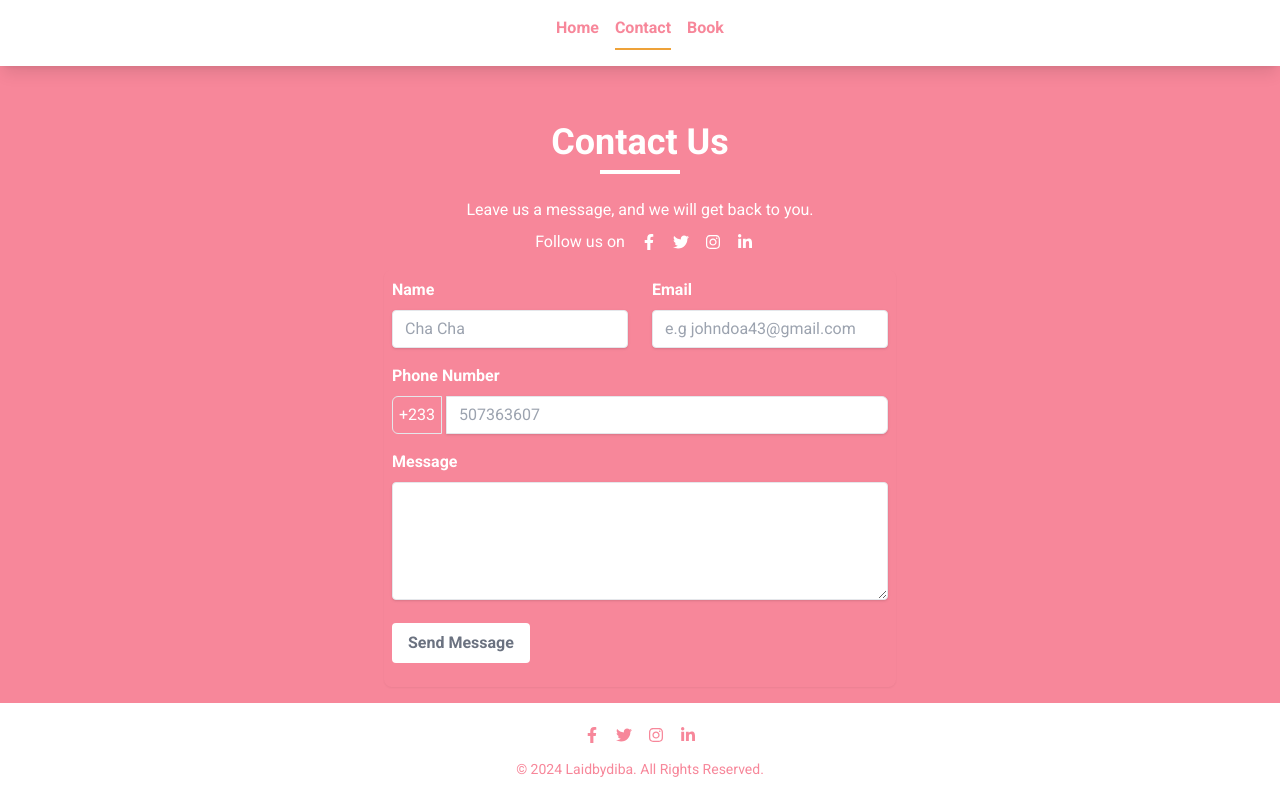
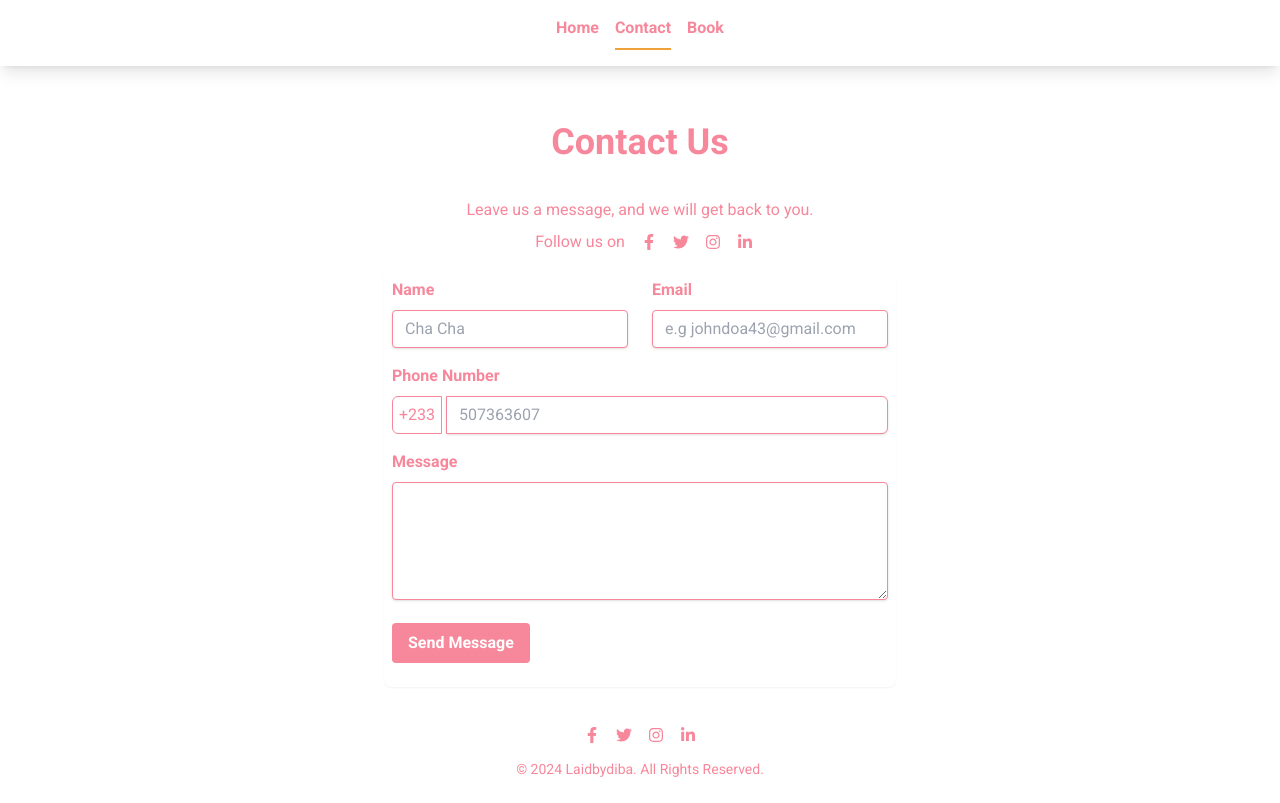
Before and after one commit to Aliko2020/laidbydiba, a React (Vite) app in the folder client/: page /contact in a window 1280 px wide. Built offline with nearby package versions, Linux system fonts and the light colour scheme; a web font is replaced by a local one.

Commit message:
Remove .git-backup and reinitialize repositors

```diff
--- a/client/src/pages/Contact.jsx
+++ b/client/src/pages/Contact.jsx
@@ -20,7 +20,7 @@ const ContactForm = () => {
   };
 
   return (
-    <div className="flex items-center justify-center bg-[#F7879A] text-white">
+    <div className="flex items-center justify-center text-[#F7879A]">
       <div className='max-w-md'>
 
       </div>
@@ -32,16 +32,16 @@ const ContactForm = () => {
         </p>
         <div className="flex justify-center items-center space-x-4 mb-4">
           <span className="ml-2">Follow us on</span>
-          <a href="https://www.instagram.com/laidbydiba?igsh=bXQ3ZXp2cjFsc2w2" target="_blank" rel="noopener noreferrer" className="text-white hover:text-gray-700">
+          <a href="https://www.instagram.com/laidbydiba?igsh=bXQ3ZXp2cjFsc2w2" target="_blank" rel="noopener noreferrer" className="text-[#F7879A]">
             <FaFacebookF />
           </a>
-          <a href="https://www.instagram.com/laidbydiba?igsh=bXQ3ZXp2cjFsc2w2" target="_blank" rel="noopener noreferrer" className="text-white hover:text-gray-700">
+          <a href="https://www.instagram.com/laidbydiba?igsh=bXQ3ZXp2cjFsc2w2" target="_blank" rel="noopener noreferrer" className="text-[#F7879A]">
             <FaTwitter />
           </a>
-          <a href="https://www.instagram.com/laidbydiba?igsh=bXQ3ZXp2cjFsc2w2" target="_blank" rel="noopener noreferrer" className="text-white hover:text-gray-700">
+          <a href="https://www.instagram.com/laidbydiba?igsh=bXQ3ZXp2cjFsc2w2" target="_blank" rel="noopener noreferrer" className="text-[#F7879A]">
             <FaInstagram />
           </a>
-          <a href="https://www.linkedin.com" target="_blank" rel="noopener noreferrer" className="text-white hover:text-gray-700">
+          <a href="https://www.linkedin.com" target="_blank" rel="noopener noreferrer" className="text-[#F7879A]">
             <FaLinkedinIn />
           </a>
         </div>
@@ -56,7 +56,7 @@ const ContactForm = () => {
                 id="name"
                 value={name}
                 onChange={(e) => setName(e.target.value)}
-                className="shadow appearance-none border rounded w-full py-2 px-3 text-gray-700 leading-tight focus:outline-none focus:shadow-outline"
+                className="shadow appearance-none border border-[#F7879A] rounded w-full py-2 px-3 text-gray-700 leading-tight focus:outline-none focus:shadow-outline"
                 required
                 placeholder='Cha Cha'
               />
@@ -70,7 +70,7 @@ const ContactForm = () => {
                 id="email"
                 value={email}
                 onChange={(e) => setEmail(e.target.value)}
-                className="shadow appearance-none border rounded w-full py-2 px-3 text-gray-700 leading-tight focus:outline-none focus:shadow-outline"
+                className="shadow appearance-none border border-[#F7879A] rounded w-full py-2 px-3 text-gray-700 leading-tight focus:outline-none focus:shadow-outline"
                 required
                 placeholder='e.g johndoa43@gmail.com'
               />
@@ -81,14 +81,14 @@ const ContactForm = () => {
               Phone Number
             </label>
             <div className='flex justify-center items-center gap-1'>
-              <label className='border p-1.5 rounded-l-md' htmlFor="">+233</label>
+              <label className='border border-[#F7879A] p-1.5 rounded-l-md' htmlFor="">+233</label>
               <input
                 type="tel"
                 id="phone"
                 value={phone}
                 onChange={(e) => setPhone(e.target.value)}
                 pattern="[0-9]{10}" // Adjust pattern as needed
-                className="shadow appearance-none border rounded-r-md w-full py-2 px-3 text-gray-700 leading-tight focus:outline-none focus:shadow-outline"
+                className="shadow appearance-none border border-[#F7879A] rounded-r-md w-full py-2 px-3 text-gray-700 leading-tight focus:outline-none focus:shadow-outline"
                 required
                 placeholder='507363607'
               />
@@ -102,7 +102,7 @@ const ContactForm = () => {
               id="message"
               value={message}
               onChange={(e) => setMessage(e.target.value)}
-              className="shadow appearance-none border rounded w-full py-2 px-3 text-gray-700 leading-tight focus:outline-none focus:shadow-outline"
+              className="shadow appearance-none border border-[#F7879A] rounded w-full py-2 px-3 text-gray-700 leading-tight focus:outline-none focus:shadow-outline"
               rows="5"
               required
             ></textarea>
@@ -110,7 +110,7 @@ const ContactForm = () => {
           <div className="flex items-center justify-between mb-4">
             <button
               type="submit"
-              className="bg-white text-gray-500 font-bold py-2 px-4 rounded focus:outline-none focus:shadow-outline"
+              className="bg-[#F7879A] text-white font-bold py-2 px-4 rounded focus:outline-none focus:shadow-outline"
             >
               Send Message
             </button>
```
